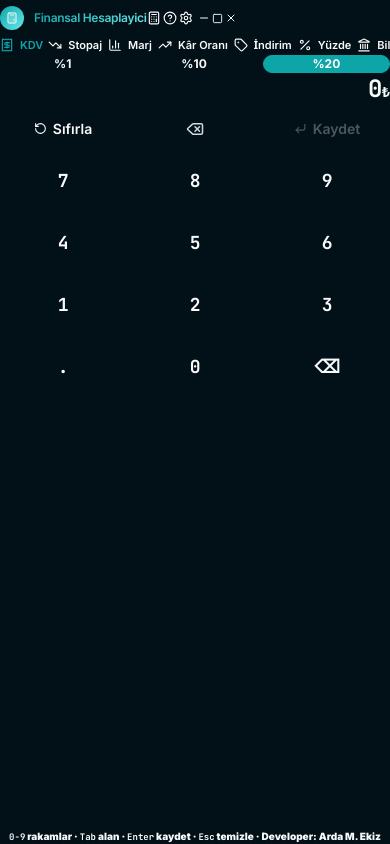
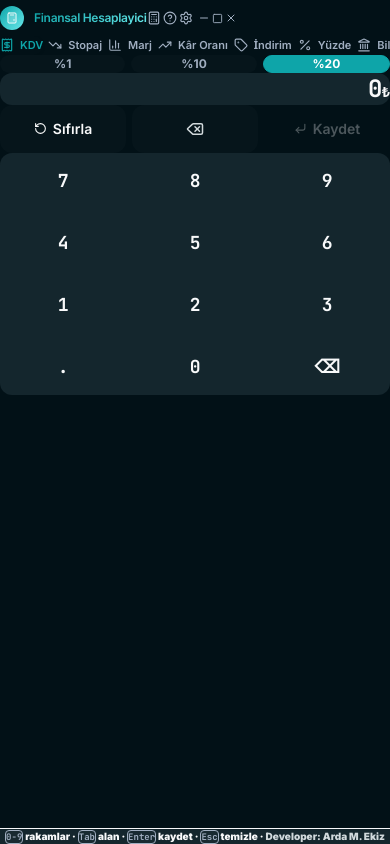
Before and after one commit to ArdaEkiz0/finansal-hesaplayici, a React (Vite) app: page / in a window 390 px wide. Built offline with nearby package versions, Linux system fonts and the light colour scheme.

Commit message:
Fix layout - sidebar responsive, content fills screen properly

```diff
--- a/src/App.tsx
+++ b/src/App.tsx
@@ -21,44 +21,37 @@ export default function App() {
   }, [theme]);
 
   return (
-    <div className="h-screen flex flex-col overflow-hidden select-none" style={{ background: "var(--color-bg-deep)" }}>
+    <div className="h-screen flex flex-col overflow-hidden select-none bg-bg-deep">
       <TitleBar />
 
       <div className="flex-1 flex overflow-hidden">
-        {/* Sidebar - History */}
-        <aside className="hidden lg:flex w-64 flex-col" style={{ borderRight: "1px solid var(--color-glass-border)" }}>
-          <div className="flex-1 overflow-y-auto p-2">
+        <aside className="w-64 flex-col border-r border-glass-border bg-bg-surface hidden md:flex">
+          <div className="flex-1 overflow-y-auto p-3">
             <History />
           </div>
         </aside>
 
-        {/* Main Content */}
         <main className="flex-1 flex flex-col min-h-0 overflow-y-auto">
-          {/* Mode Selector */}
-          <div className="px-4 sm:px-6 py-3" style={{ borderBottom: "1px solid var(--color-glass-border)" }}>
-            <ModeSelector />
-          </div>
+          <ModeSelector />
 
-          {/* Calculator Area */}
           <div className="flex-1 px-4 sm:px-6 py-5">
-            <div className="max-w-lg mx-auto space-y-6">
+            <div className="max-w-md sm:max-w-lg lg:max-w-xl mx-auto space-y-5">
               <Display />
               <Keypad />
             </div>
           </div>
 
-          {/* Footer */}
-          <footer className="py-2 px-4 text-center" style={{ borderTop: "1px solid var(--color-glass-border)" }}>
-            <p className="text-[10px]" style={{ color: "var(--color-text-ghost)" }}>
-              <kbd className="px-1 py-0.5 rounded text-[9px] font-mono font-bold" style={{ background: "var(--color-glass)", color: "var(--color-text-tertiary)" }}>0-9</kbd> rakamlar
+          <footer className="py-2 px-4 text-center border-t border-glass-border bg-bg-surface">
+            <p className="text-[10px] text-text-ghost">
+              <kbd className="px-1 py-0.5 rounded text-[9px] font-mono font-bold bg-glass text-text-tertiary border border-glass-border">0-9</kbd> rakamlar
               {" · "}
-              <kbd className="px-1 py-0.5 rounded text-[9px] font-mono font-bold" style={{ background: "var(--color-glass)", color: "var(--color-text-tertiary)" }}>Tab</kbd> alan
+              <kbd className="px-1 py-0.5 rounded text-[9px] font-mono font-bold bg-glass text-text-tertiary border border-glass-border">Tab</kbd> alan
               {" · "}
-              <kbd className="px-1 py-0.5 rounded text-[9px] font-mono font-bold" style={{ background: "var(--color-glass)", color: "var(--color-text-tertiary)" }}>Enter</kbd> kaydet
+              <kbd className="px-1 py-0.5 rounded text-[9px] font-mono font-bold bg-glass text-text-tertiary border border-glass-border">Enter</kbd> kaydet
               {" · "}
-              <kbd className="px-1 py-0.5 rounded text-[9px] font-mono font-bold" style={{ background: "var(--color-glass)", color: "var(--color-text-tertiary)" }}>Esc</kbd> temizle
+              <kbd className="px-1 py-0.5 rounded text-[9px] font-mono font-bold bg-glass text-text-tertiary border border-glass-border">Esc</kbd> temizle
               {" · "}
-              <span style={{ color: "var(--color-text-ghost)" }}>Developer: Arda M. Ekiz</span>
+              <span className="text-text-secondary">Developer: Arda M. Ekiz</span>
             </p>
           </footer>
         </main>
```
